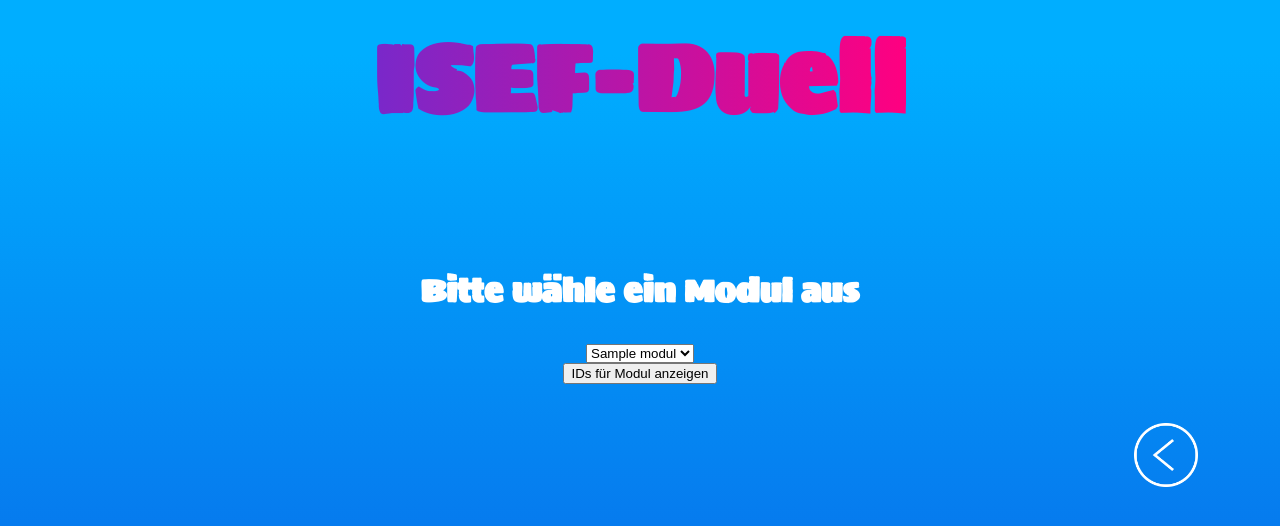
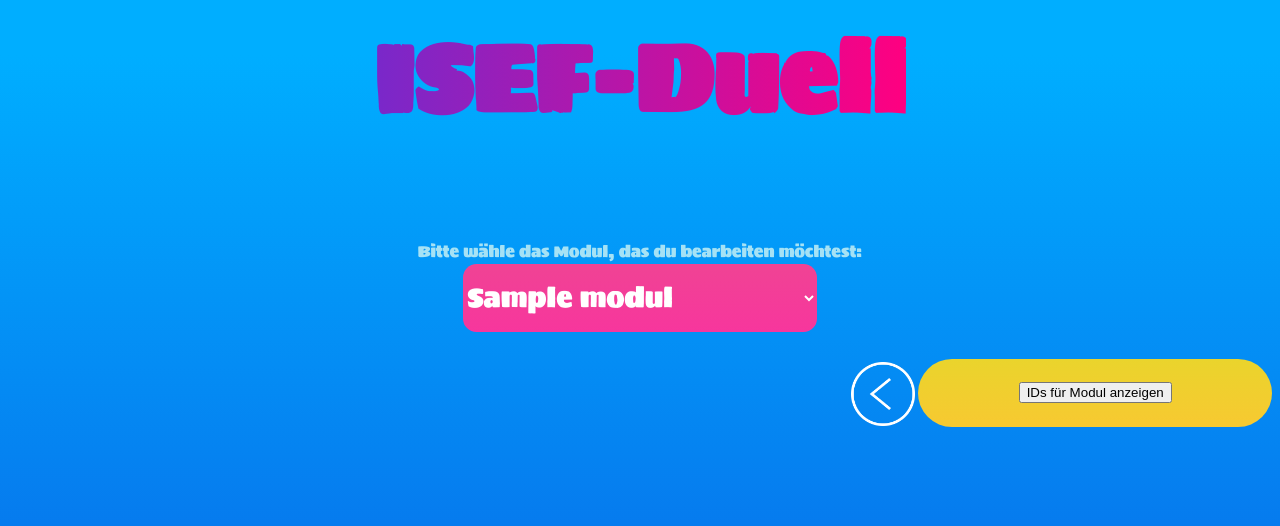
Before and after one commit to isef-sfj/isef-sfj.github.io, a PHP site: template views/editQuestionChoiceModul-V.php in a window 1280 px wide. Shown: the part 105-631 px from the top of the page. Run offline with PHP 8.4, Linux system fonts and the light colour scheme; the template is opened without the code that fills it: most values are stand-ins (such as "Sample title", 1, 10 or a date in 2020).

Commit message:
Änderung der Buttons

```diff
--- a/views/editQuestionChoiceModul-V.php
+++ b/views/editQuestionChoiceModul-V.php
@@ -19,32 +19,23 @@
                 <h1>ISEF-Duell</h1>
         </header>
 
-        <h2>Bitte wähle ein Modul aus</h2>
+        <section class="previewHeadline">
+            Bitte wähle das Modul, das du bearbeiten möchtest:
+        </section>
 
         <div >
 
-            <select id="modulSelect">
+            <select class="selectDropdown" id="modulSelect">
                 <?php foreach($moduls as $datam) { ?>
                     <option name="modul" id="modul" value="<?php echo $datam['modul']; ?>"><?php echo $datam['modul']; ?></option>
                 <?php } ?>
             </select>
-
         </div>
-
-
-        <div class="flexContainerEQQuestionItemButton">
+        <section id="arrowBox">
+            <a href="../index.php" ><img src="../img/arrowLeft.png" alt="" class="arrow"></a>
+            <div class="navigationButton" class="flexContainerEQQuestionItemButton">
             <button onClick="sendmodul()">IDs für Modul anzeigen</button>
         </div>
-        <br><br>
-
-
-
-        <section id="arrowBox">
-            <a href="../index3.php" ><img src="../img/arrowLeft.png" alt="" class="arrow"></a>
-            <!-- Damit der Zurück-Pfeil auch ohne Weiter-Pfeil
-            immer an der gleichen Stelle ist habe ich einen leeren
-            Platzhalter eingefügt. JFL-->
-            <div class="arrowPlaceholder"></div>
         </section>
 
 </body>
```
